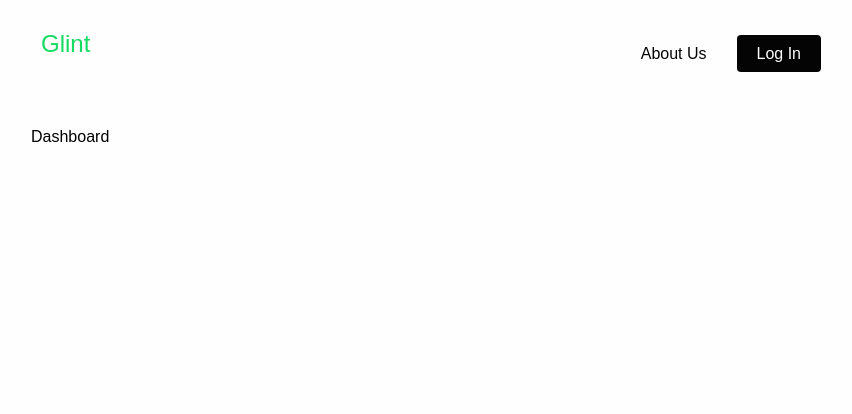
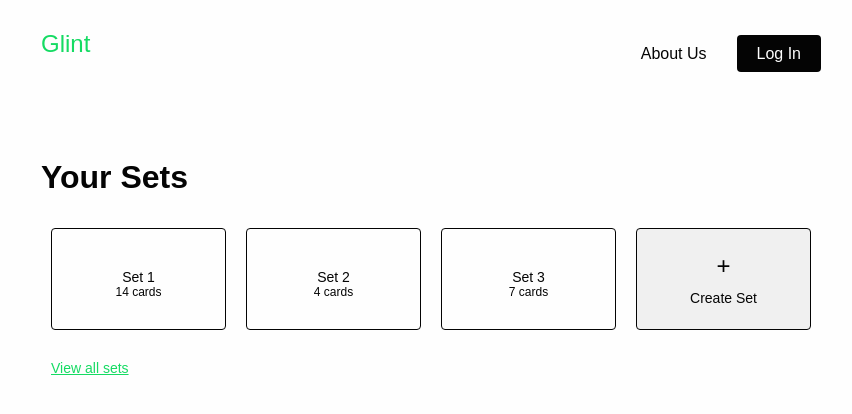
Before and after one commit to vectorsquad/glint-web, a React (Create React App) app: page /dashboard in a window 1280 px wide. Shown: the top 414 px of the page, without its empty margins (209-1061 px from the left). Built offline with nearby package versions, Linux system fonts and the light colour scheme.

Commit message:
Added Dashboard Page, SetCard Component, and css for both. Modified App.tsx and tsconfig.json.

```diff
--- a/src/App.tsx
+++ b/src/App.tsx
@@ -4,6 +4,7 @@ import { BrowserRouter as Router, Route, Routes } from 'react-router-dom';
 import HomePage from './pages/HomePage';
 import LoginPage from './pages/LoginPage';
 import SignupPage from './pages/SignupPage';
+import Dashboard from './pages/Dashboard';
 import Header from './components/Header';
 import './styles/App.css';
 
@@ -17,7 +18,7 @@ const App: React.FC = () => {
           <Route path="/login" element={<LoginPage />} />
           <Route path="/signup" element={<SignupPage />} />
           <Route path="/about" element={<div>About Us</div>} /> {/* Placeholder for About Us */}
-          <Route path="/dashboard" element={<div>Dashboard</div>} /> {/* Temporary dashboard */}
+          <Route path="/dashboard" element={<Dashboard/>} />
         </Routes>
       </div>
     </Router>
--- /dev/null
+++ b/src/components/SetCard.tsx
@@ -0,0 +1,33 @@
+//TODO:
+//1.Turn CreateSetCard into button that Creates Set in database
+//2.SetCards should link to Set Page
+
+import React from 'react';
+import '../styles/SetCard.css';
+
+interface SetCardProps {
+  title: string;
+  cardCount: number;
+}
+
+const SetCard: React.FC<SetCardProps> = ({ title, cardCount }) => {
+  return (
+    <div className="set-card">
+      <div className="set-content">
+        <div className="set-title">{title}</div>
+        <div className="card-count">{cardCount} cards</div>
+      </div>
+    </div>
+  );
+}
+
+export const CreateSetCard: React.FC = () => {
+  return (
+    <div className="set-card add-card">
+      <span>+</span>
+      <div className="set-title">Create Set</div>
+    </div>
+  );
+}
+
+export default SetCard;
--- /dev/null
+++ b/src/pages/Dashboard.tsx
@@ -0,0 +1,29 @@
+//TODO:
+//1. Change the SetCards to dynamically load 3 most recent from database
+//2. View all sets shows all sets
+//3. Header needs searchbar and Login Button changed to Sign Out
+
+
+import React from 'react';
+import SetCard, { CreateSetCard } from '../components/SetCard';
+import '../styles/Dashboard.css';
+
+const Dashboard: React.FC = () => {
+  return (
+    <div className="dashboard">
+      <main>
+        <h1>Your Sets</h1>
+        <div className="sets-row">
+          <SetCard title="Set 1" cardCount={14} />
+          <SetCard title="Set 2" cardCount={4} />
+          <SetCard title="Set 3" cardCount={7} />
+          <CreateSetCard />
+
+        </div>
+        <a href="#" className="view-all-sets"><u>View all sets</u></a>
+      </main>
+    </div>
+  );
+}
+
+export default Dashboard;
--- /dev/null
+++ b/src/styles/Dashboard.css
@@ -0,0 +1,16 @@
+.dashboard {
+    padding: 10px;
+  }
+
+  .sets-row {
+    display: flex;
+    justify-content: space-between;
+  }
+
+  .view-all-sets {
+    display: block;
+    margin-top: 20px;
+    text-decoration: none;
+    color: #15DB63;
+    font-size: 14px;
+  }
--- /dev/null
+++ b/src/styles/SetCard.css
@@ -0,0 +1,36 @@
+.set-card {
+  width: 200px;
+  height: 100px;
+  border: 1px solid #040404;
+  display: flex;
+  flex-direction: column;
+  justify-content: center;
+  align-items: center;
+  margin: 10px;
+  cursor: pointer;
+  border-radius: 4px;
+}
+
+.add-card {
+  background-color: #f0f0f0;
+}
+
+.set-content {
+  text-align: center;
+}
+
+.set-title {
+  margin-top: 10px;
+  font-size: 14px;
+  color: #040404;
+}
+
+.card-count {
+  font-size: 12px;
+  color: #040404;
+}
+
+.add-card span {
+  font-size: 24px;
+  color: #040404;
+}
--- a/tsconfig.json
+++ b/tsconfig.json
@@ -22,5 +22,5 @@
   },
   "include": [
     "src"
-  ]
+]
 }
```
